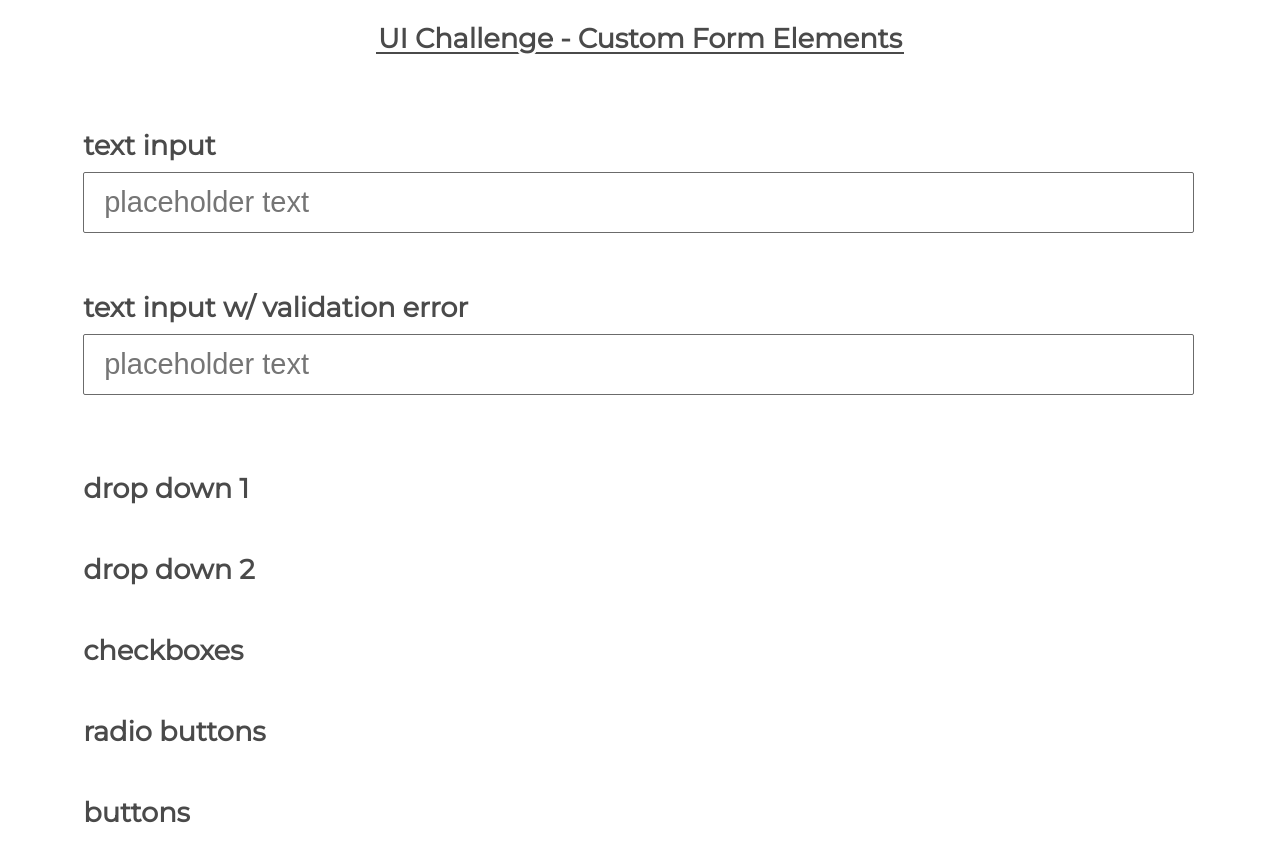
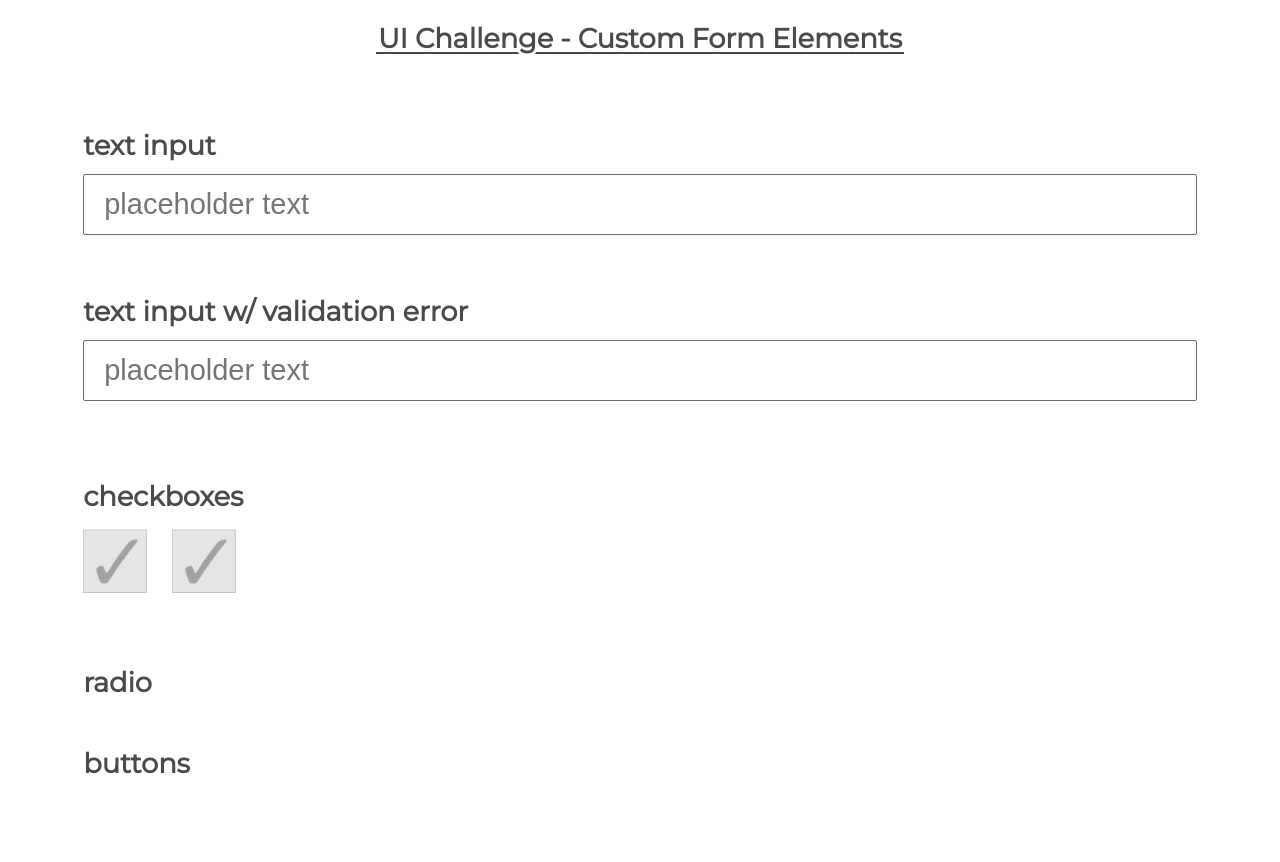
Before and after one commit to stevegcarpenter/ui-challenge-2, a plain HTML site: page index.html in a window 1280 px wide. Drawn offline with Linux system fonts and the light colour scheme.

Commit message:
Finished the checkboxes.

```diff
--- a/index.html
+++ b/index.html
@@ -8,16 +8,19 @@
 </head>
 <body>
   <main>
+    <!-- Title -->
     <div class"titlebox-container">
       <div class="titlebox">
         <h1 class="challenge-name underline">UI Challenge - Custom Form Elements</h1>
       </div>
     </div>
     <form novalidate class="form">
+      <!-- No validation text box -->
       <div class="form-section">
         <label><h1>text input</h1></label>
         <input class="input-wo-validation" placeholder="placeholder text" type="text">
       </div>
+      <!-- Validation text box -->
       <div class="form-section">
         <label><h1>text input w/ validation error</h1></label>
         <input class="input-w-validation" placeholder="placeholder text" pattern="[a-zA-Z0-9_-]*" type="text">
@@ -25,18 +28,19 @@
           <p>please enter a valid username</p>
         </div>
       </div>
-      <div class="form-section">
-        <h1>drop down 1</h1>
-      </div>
-      <div class="form-section">
-        <h1>drop down 2</h1>
-      </div>
+      <!-- Check boxes -->
       <div class="form-section">
         <h1>checkboxes</h1>
+        <input type="checkbox" id="cbox-left" checked="unchecked">
+        <label for="cbox-left"></label>
+        <input type="checkbox" id="cbox-right" checked="unchecked">
+        <label for="cbox-right"></label>
       </div>
+      <!-- Radio buttons -->
       <div class="form-section">
-        <h1>radio buttons</h1>
+        <h1>radio</h1>
       </div>
+      <!-- Submit buttons -->
       <div class="form-section">
         <h1>buttons</h1>
         <button></button>
--- a/style.css
+++ b/style.css
@@ -58,14 +58,12 @@ h1.challenge-name {
 
 /* both text input fields */
 input[type=text] {
-  /* why i had to set this to 96% i do not know. */
-  width: 96%;
   padding: 13px 20px;
-  margin: 10px 0;
+  margin: 12px 0;
   display: inline-block;
   border-radius: 2px;
   font-size: 29px;
-  box-sizing: content-box;
+  box-sizing: border-box;
 }
 
 /* no validation field */
@@ -92,3 +90,25 @@ input[class="input-w-validation"]:invalid ~ .error-message {
   color: #d83145;
   text-align: right;
 }
+
+input[type="checkbox"] {
+  display: none;
+}
+
+input[type=checkbox] + label {
+  display: inline-block;
+  background:url("./img/cbox-unchecked.png") no-repeat;
+  margin-top: 16px;
+  height: 85px;
+  width: 85px;
+  background-size: 75%;
+}
+
+input[type=checkbox]:checked + label {
+  background:url("./img/cbox-checked.png") no-repeat;
+  margin-top: 16px;
+  height: 85px;
+  width: 85px;
+  background-size: 75%;
+  display:inline-block;
+}
```
Also changed, not shown: img/arrow-down.png (added), img/arrow-up.png (added), img/cbox-checked.png (added), img/cbox-unchecked.png (added), img/radio-sel.png (added), img/radio.png (added).
